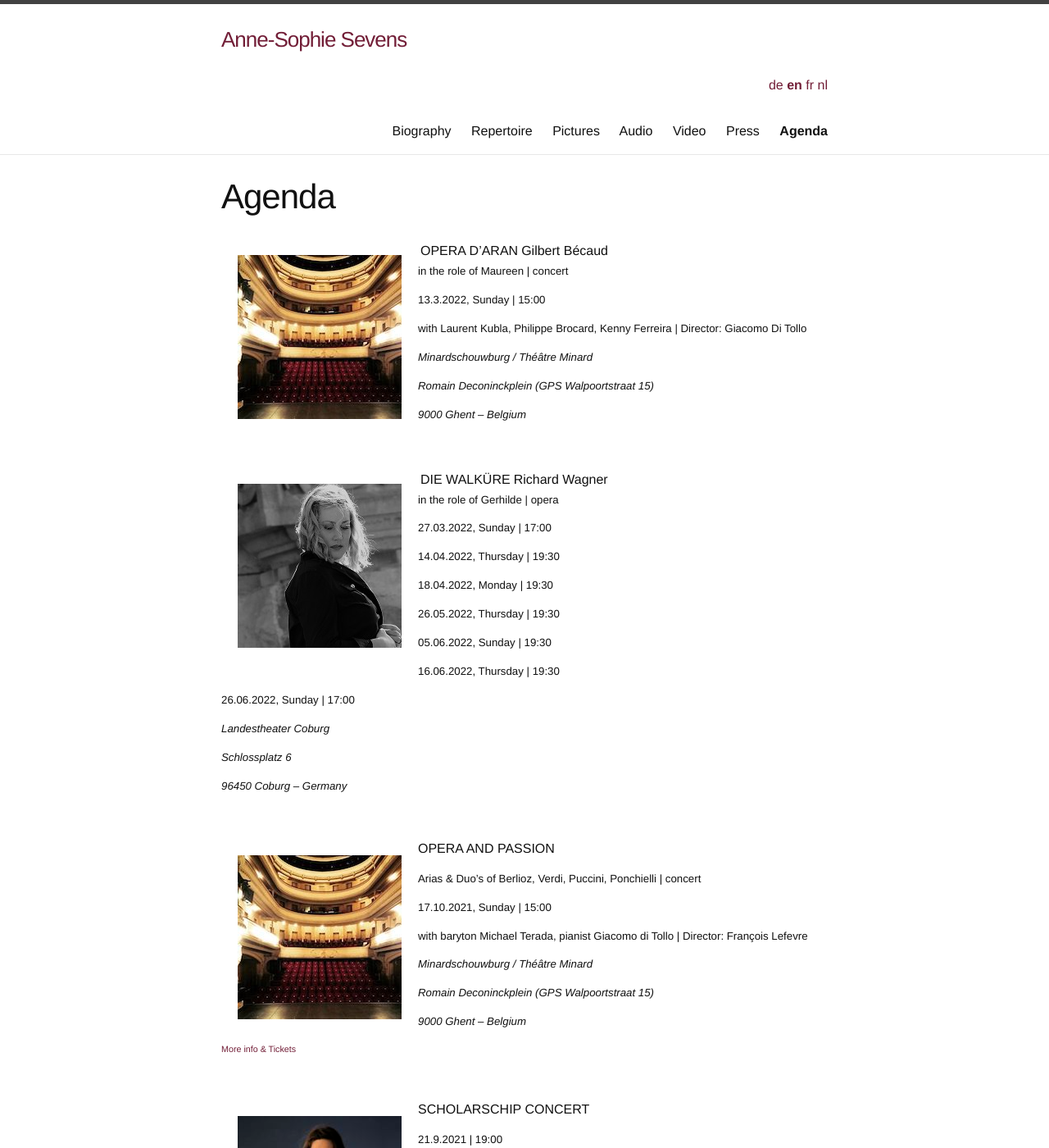
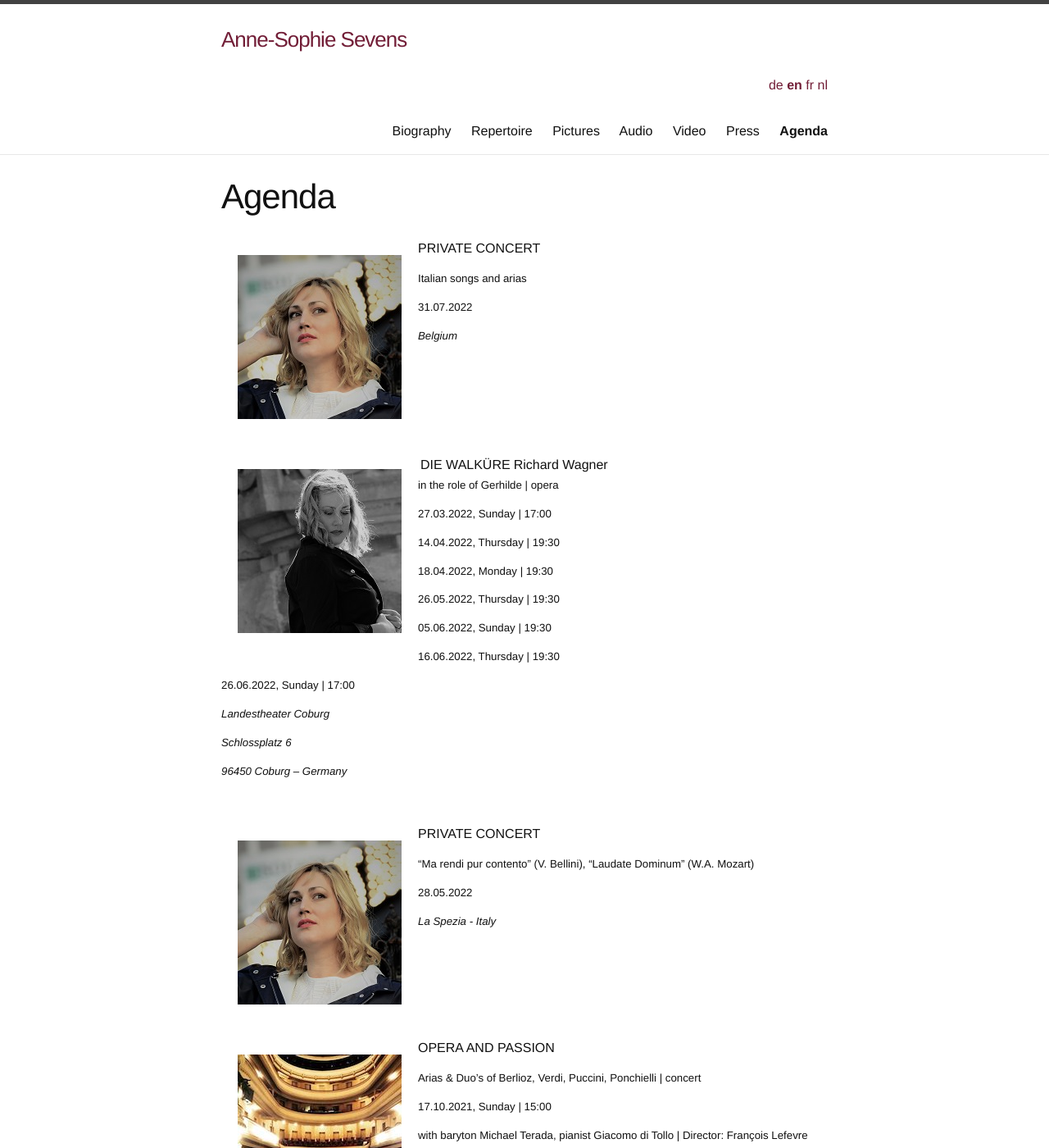
Before and after one commit to annesophie-sevens/annesophie-sevens.github.io, a Jekyll site: the page built from agenda-en.md, in a window 1280 px wide and 1400 px high. Shown: the whole window at 82% size. Built offline with Jekyll 4.4.1, drawn with Linux system fonts in a browser that asks for light colours; nearby versions of some CDN libraries.

Commit message:
Update agenda-en.md

```diff
--- a/agenda-en.md
+++ b/agenda-en.md
@@ -6,21 +6,19 @@ ref: agenda
 lang: en
 ---
 
-<img style="float: left; padding: 20px" src="/assets/Minard.jpg">
+<img style="float: left; padding: 20px" src="/assets/MCQ8.jpg">
 
-OPERA D'ARAN | Gilbert Bécaud
+PRIVATE CONCERT
 
-##### in the role of Maureen | concert
+##### Italian songs and arias
 
-##### 13.3.2022, Sunday | 15:00
+##### 31.07.2022
 
-##### with Laurent Kubla, Philippe Brocard, Kenny Ferreira | Director: Giacomo Di Tollo
+##### _Belgium_
 
-##### _Minardschouwburg / Théâtre Minard_
+&nbsp;
 
-##### _Romain Deconinckplein (GPS Walpoortstraat 15)_
-
-##### _9000 Ghent – Belgium_
+&nbsp;
 
 &nbsp;
 
@@ -43,6 +41,22 @@ DIE WALKÜRE | Richard Wagner
 ##### _Schlossplatz 6_
 
 ##### _96450 Coburg – Germany_
+
+&nbsp;
+
+<img style="float: left; padding: 20px" src="/assets/MCQ8.jpg">
+
+PRIVATE CONCERT
+
+##### "Ma rendi pur contento" (V. Bellini), "Laudate Dominum" (W.A. Mozart)
+
+##### 28.05.2022
+
+##### _La Spezia - Italy_
+
+&nbsp;
+
+&nbsp;
 
 &nbsp;
 
```
